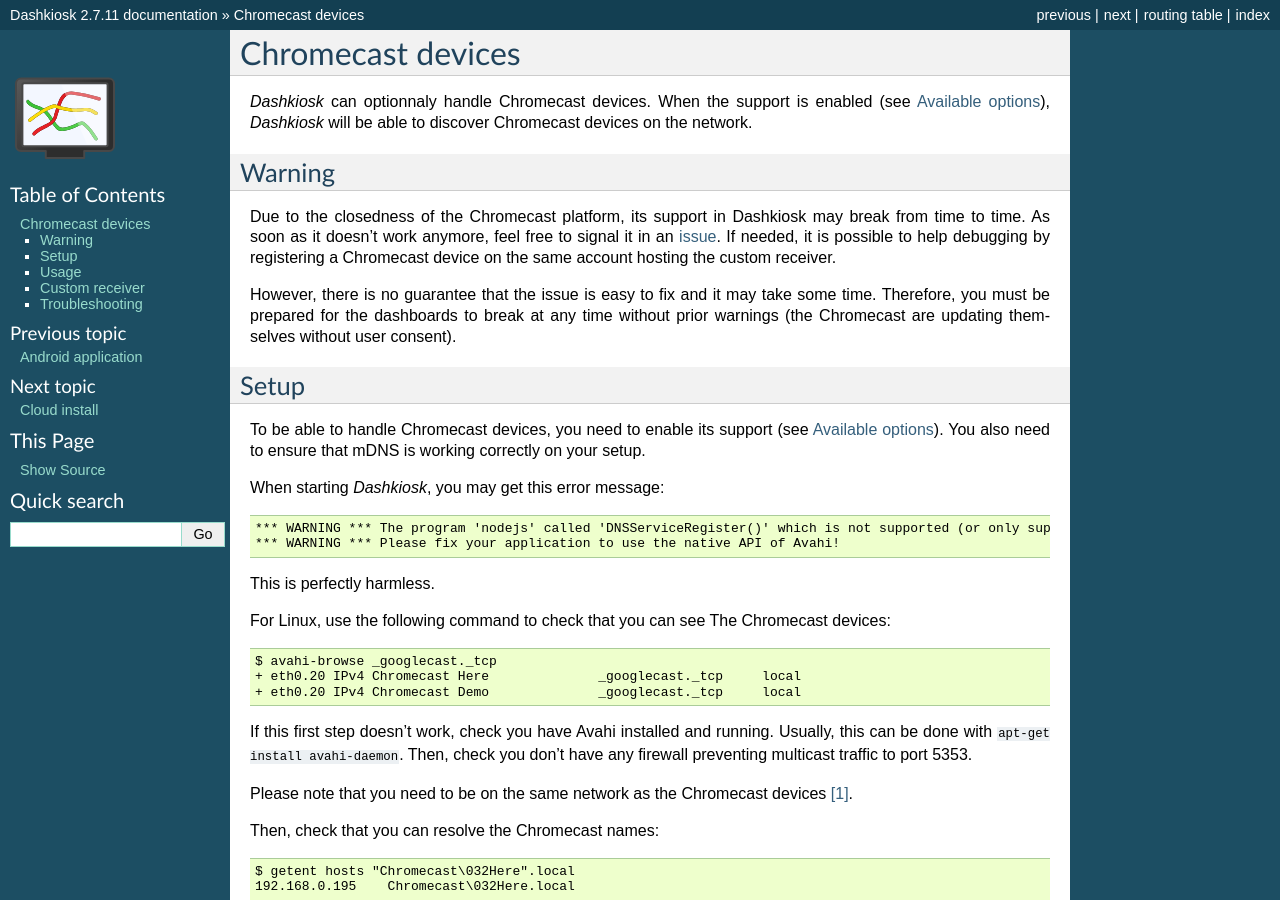
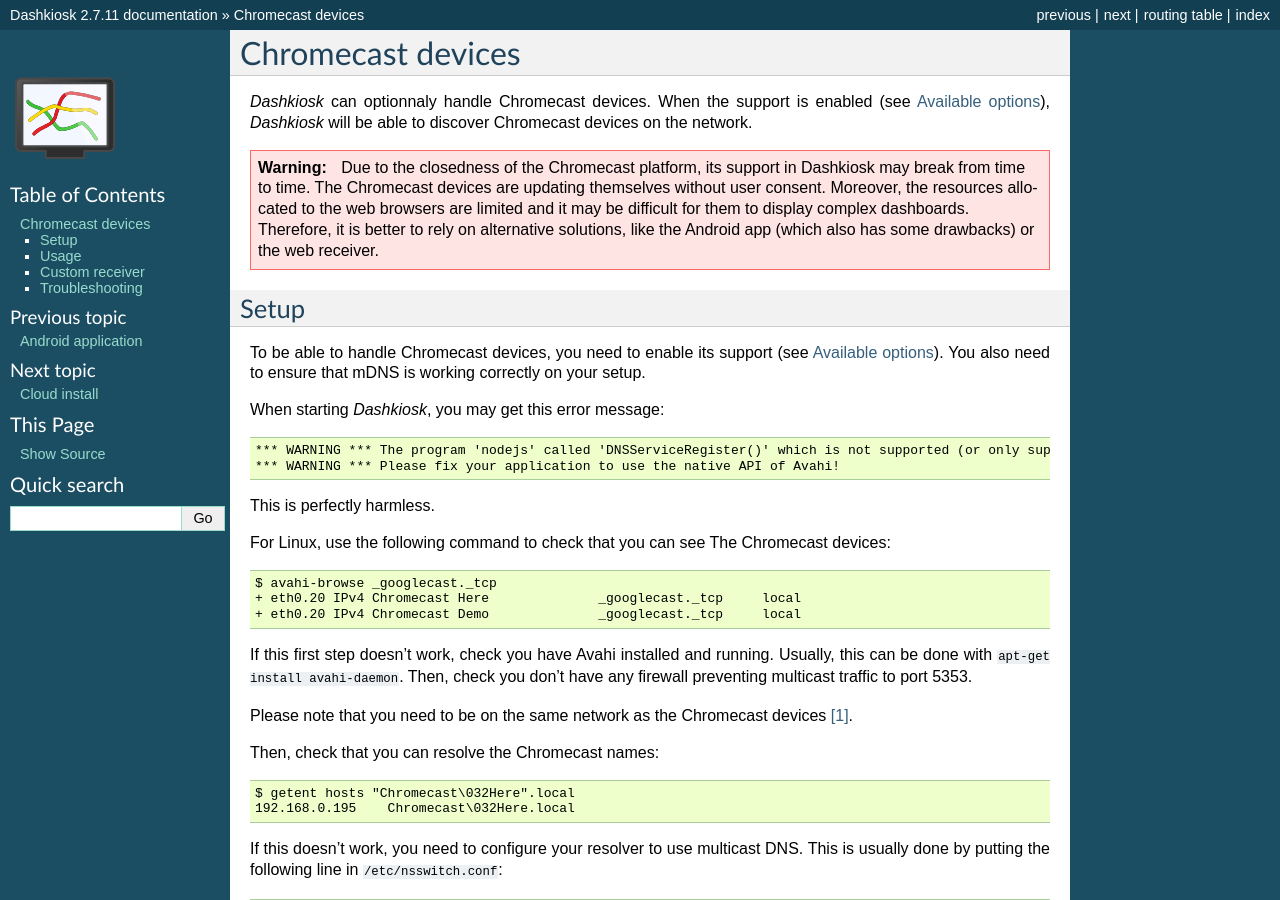
Before and after one commit to vincentbernat/dashkiosk, a Sphinx documentation site: the page built from docs/chromecast.rst, in a window 1280 px wide and 900 px high. Built offline with Sphinx 7.4.7, drawn with Linux system fonts in a browser that asks for light colours.

Commit message:
doc: update a bit the warnings around the various clients

```diff
--- a/docs/chromecast.rst
+++ b/docs/chromecast.rst
@@ -7,19 +7,14 @@ Chromecast devices
 is enabled (see :ref:`options`), *Dashkiosk* will be able to discover
 Chromecast devices on the network.
 
-Warning
--------
-
-Due to the closedness of the Chromecast platform, its support in
-Dashkiosk may break from time to time. As soon as it doesn't work
-anymore, feel free to signal it in an `issue`_. If needed, it is
-possible to help debugging by registering a Chromecast device on the
-same account hosting the custom receiver.
-
-However, there is no guarantee that the issue is easy to fix and it
-may take some time. Therefore, you must be prepared for the dashboards
-to break at any time without prior warnings (the Chromecast are
-updating themselves without user consent).
+.. warning::
+   Due to the closedness of the Chromecast platform, its support in
+   Dashkiosk may break from time to time. The Chromecast devices are
+   updating themselves without user consent. Moreover, the resources
+   allocated to the web browsers are limited and it may be difficult
+   for them to display complex dashboards. Therefore, it is better to
+   rely on alternative solutions, like the Android app (which also has
+   some drawbacks) or the web receiver.
 
 Setup
 -----
```
Also changed, not shown: docs/android.rst (+6 -2 lines).
